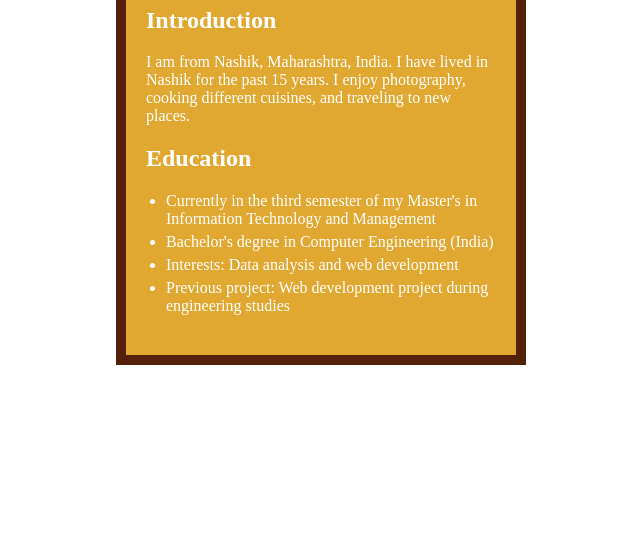
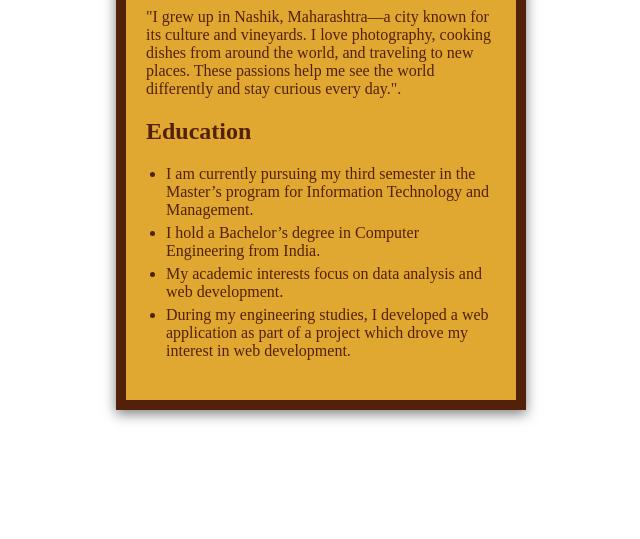
Before and after one commit to akankshamate218/akankshamate218.github.io, a plain HTML site: page index.html in a window 1280 px wide. Shown: the part 277-816 px from the top of the page, without its empty margins (319-959 px from the left). Drawn offline with Linux system fonts and the light colour scheme.

Commit message:
Added a shadow to the box

```diff
--- a/index.html
+++ b/index.html
@@ -14,17 +14,17 @@
         <!-- Introduction Section -->
         <section id="introduction">
             <h2>Introduction</h2>
-            <p>I am from Nashik, Maharashtra, India. I have lived in Nashik for the past 15 years. I enjoy photography, cooking different cuisines, and traveling to new places.</p>
+            <p>"I grew up in Nashik, Maharashtra—a city known for its culture and vineyards. I love photography, cooking dishes from around the world, and traveling to new places. These passions help me see the world differently and stay curious every day.".</p>
         </section>
 
         <!-- Education & Background Section -->
         <section id="education">
             <h2>Education</h2>
             <ul>
-                <li>Currently in the third semester of my Master's in Information Technology and Management</li>
-                <li>Bachelor's degree in Computer Engineering (India)</li>
-                <li>Interests: Data analysis and web development</li>
-                <li>Previous project: Web development project during engineering studies</li>
+                <li>I am currently pursuing my third semester in the Master’s program for Information Technology and Management.</li>
+                <li>I hold a Bachelor’s degree in Computer Engineering from India.</li>
+                <li>My academic interests focus on data analysis and web development.</li>
+                <li>During my engineering studies, I developed a web application as part of a project which drove my interest in web development.</li>
             </ul>
         </section>
     </div>
--- a/styles.css
+++ b/styles.css
@@ -12,7 +12,7 @@ body {
 .container {
     width: 350px;
     background-color: rgb(224, 168, 48);
-    color: white;
+    color: rgb(83, 32, 9);;
     padding: 20px;
     border: 10px solid rgb(83, 32, 9);
     margin: 50px;
@@ -50,3 +50,14 @@ ul li {
 p {
     font-size: 1rem;
 }
+
+
+.container {
+    width: 350px;
+    background-color: rgb(224, 168, 48);
+    color: rgb(83, 32, 9);;
+    padding: 20px;
+    border: 10px solid rgb(83, 32, 9);
+    margin: 50px;
+    box-shadow: 0 4px 12px rgba(0, 0, 0, 0.5);
+}
```
